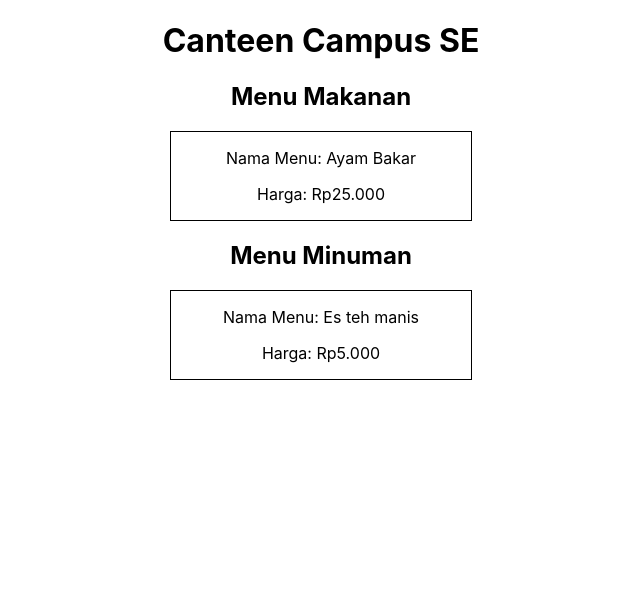
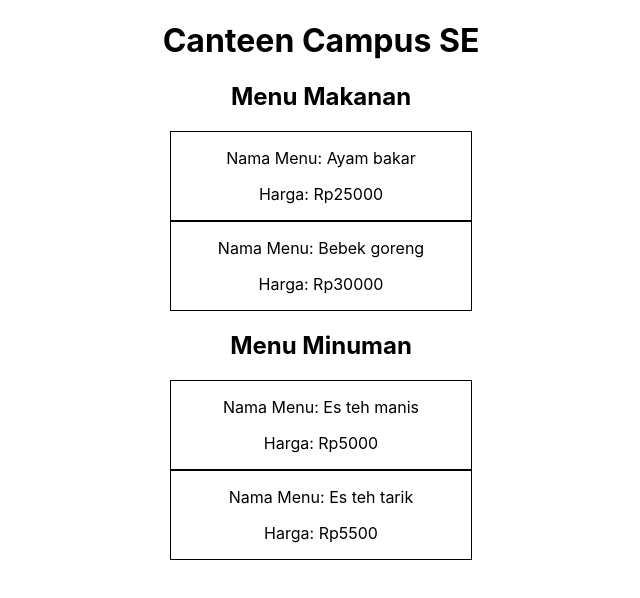
Before and after one commit to Jercarlo80/canteen-app, a React (Create React App) app: page / in a window 1280 px wide. Shown: the top 598 px of the page, without its empty margins (319-959 px from the left). Built offline with nearby package versions, Linux system fonts and the light colour scheme.

Commit message:
menambahkan-props-menu-makanan-dan-menu-minuman

```diff
--- a/src/App.js
+++ b/src/App.js
@@ -9,9 +9,11 @@ class App extends Component {
       <div className='App'>
         <h1 className='header-campus-se'>Canteen Campus SE</h1>
         <h2 className='header-menu-makanan'>Menu Makanan</h2>
-        <MenuMakanan/>
+        <MenuMakanan namaMenu={"Ayam bakar"} hargaMenu={25000}/>
+        <MenuMakanan namaMenu={"Bebek goreng"} hargaMenu={30000}/>
         <h2 className='header-menu-minuman'>Menu Minuman</h2>
-        <MenuMinuman/>
+        <MenuMinuman namaMenu={"Es teh manis"} hargaMenu={5000}/>
+        <MenuMinuman namaMenu={"Es teh tarik"} hargaMenu={5500}/>
       </div>
     );
   }
--- a/src/Components/Menu/MenuMakanan/menuMakanan.js
+++ b/src/Components/Menu/MenuMakanan/menuMakanan.js
@@ -1,10 +1,10 @@
 import React from "react";
 
-var menuMakanan= () => {
+var menuMakanan= (props) => {
     return (
         <div style={{border: '1px solid black', width: 300, margin: 'auto'}}>
-            <p>Nama Menu: Ayam Bakar</p>
-            <p>Harga: Rp25.000</p>
+            <p>Nama Menu: {props.namaMenu}</p>
+            <p>Harga: Rp{props.hargaMenu}</p>
         </div>
     );
 }
--- a/src/Components/Menu/MenuMinuman/menuMinuman.js
+++ b/src/Components/Menu/MenuMinuman/menuMinuman.js
@@ -4,8 +4,8 @@ class menuMinuman extends Component {
     render() {
         return(
             <div style={{border: '1px solid black', width: 300, margin: 'auto'}}>
-                 <p>Nama Menu: Es teh manis</p>
-                <p>Harga: Rp5.000</p>
+                 <p>Nama Menu: {this.props.namaMenu}</p>
+                <p>Harga: Rp{this.props.hargaMenu}</p>
             </div>
         );
     }
```
